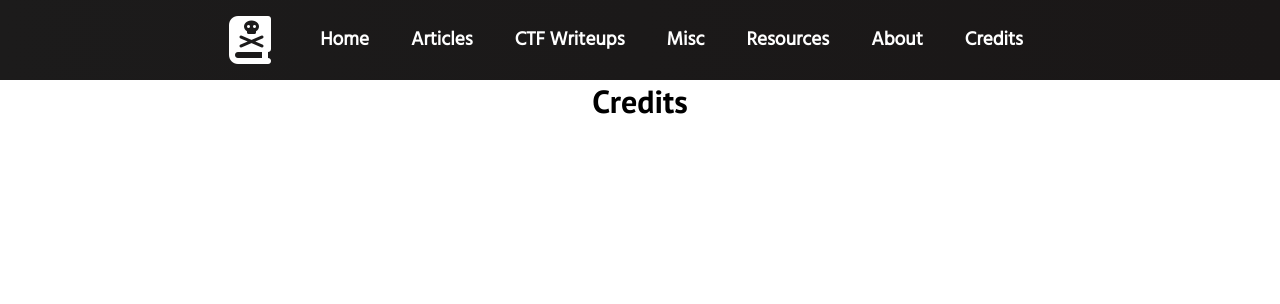
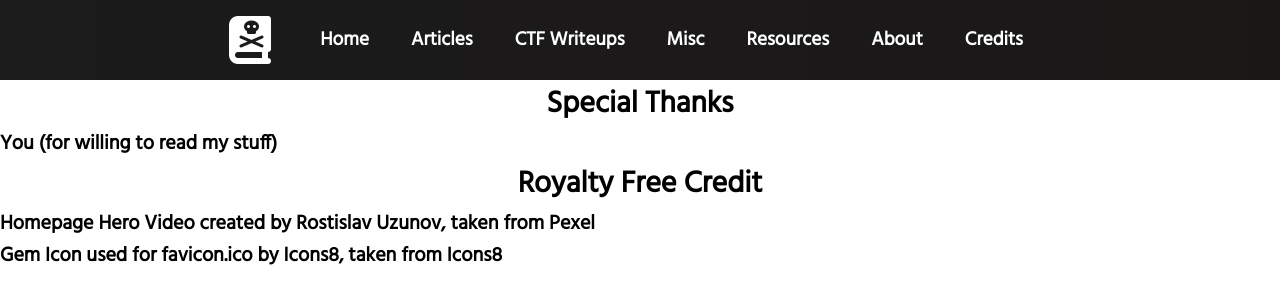
Before and after one commit to CanVo/CanVo.github.io, a React (Create React App) app: page /#/credits in a window 1280 px wide. Shown: the top 304 px of the page. Built offline with nearby package versions, Linux system fonts and the light colour scheme.

Commit message:
Added various changes.

```diff
--- a/src/components/HeroSection.js
+++ b/src/components/HeroSection.js
@@ -3,13 +3,9 @@ import './HeroSection.css';
 import '../App.css'
 import heroVideo from '../assets/videos/pexels-rostislav-uzunov-9867271.mp4'
 
-
-// <h2> BG Credit: Rostislav Uzunov</h2>
 function HeroSection() {
   return (
     <div className='hero-container'>
-
-
       <video
         autoPlay
         loop
--- /dev/null
+++ b/src/components/pages/Credits/Credits.css
@@ -0,0 +1,23 @@
+.special-thanks > h1 {
+    font-size: 30px;
+    height: 80%;
+    font-family: 'Hind'
+}
+
+.special-thanks > h2 {
+    font-size: 20px;
+    height: 80%;
+    font-family: 'Hind'
+}
+
+.royalty-free-credit > h1 {
+    font-size: 30px;
+    height: 80%;
+    font-family: 'Hind'
+}
+
+.royalty-free-credit > h2 {
+    font-size: 20px;
+    height: 80%;
+    font-family: 'Hind'
+}
--- a/src/components/pages/Credits/Credits.js
+++ b/src/components/pages/Credits/Credits.js
@@ -1,9 +1,22 @@
 import React from 'react';
 import '../../../App.css';
+import './Credits.css'
 
 function Credits () {
   return (
-    <h1> Credits </h1>
+    <>
+      <div className='special-thanks'>
+        <h1> Special Thanks </h1>
+        <h2> You (for willing to read my stuff) </h2>
+      </div>
+
+      <div className='royalty-free-credit'>
+          <h1> Royalty Free Credit </h1>
+          <h2> Homepage Hero Video created by Rostislav Uzunov, taken from Pexel</h2>
+          <h2> Gem Icon used for favicon.ico by Icons8, taken from Icons8</h2>
+
+      </div>
+    </>
   );
 }
 
```
